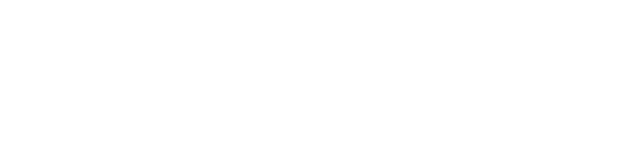
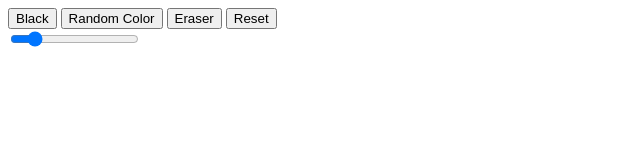
Before and after one commit to itsbbgawara/etch-a-sketch, a plain HTML site: page index.html in a window 1280 px wide. Shown: the whole page, without its empty margins (0-640 px from the left). Drawn offline with Linux system fonts and the light colour scheme.

Commit message:
add custom grid and slider

```diff
--- a/index.html
+++ b/index.html
@@ -4,9 +4,18 @@
     <meta charset="UTF-8">
     <meta http-equiv="X-UA-Compatible" content="IE=edge">
     <meta name="viewport" content="width=device-width, initial-scale=1.0">
+    <link rel="stylesheet" href="./css/style.css">
     <title>Etch-A-Sketch</title>
 </head>
 <body>
-
+    <button id="default" class="button">Black</button>
+    <button id="randoms" class="button">Random Color</button>
+    <button id="eraser" class="button">Eraser</button>
+    <button id="reset" class="button">Reset</button>
+    <div class="slider">
+        <input type="range" value="16" min="1" max="100" id="grid-size" />
+    </div>
+    <div class="canvas"></div>
+    <script src="./js/etch-a-sketch.js"></script>
 </body>
 </html>
```
